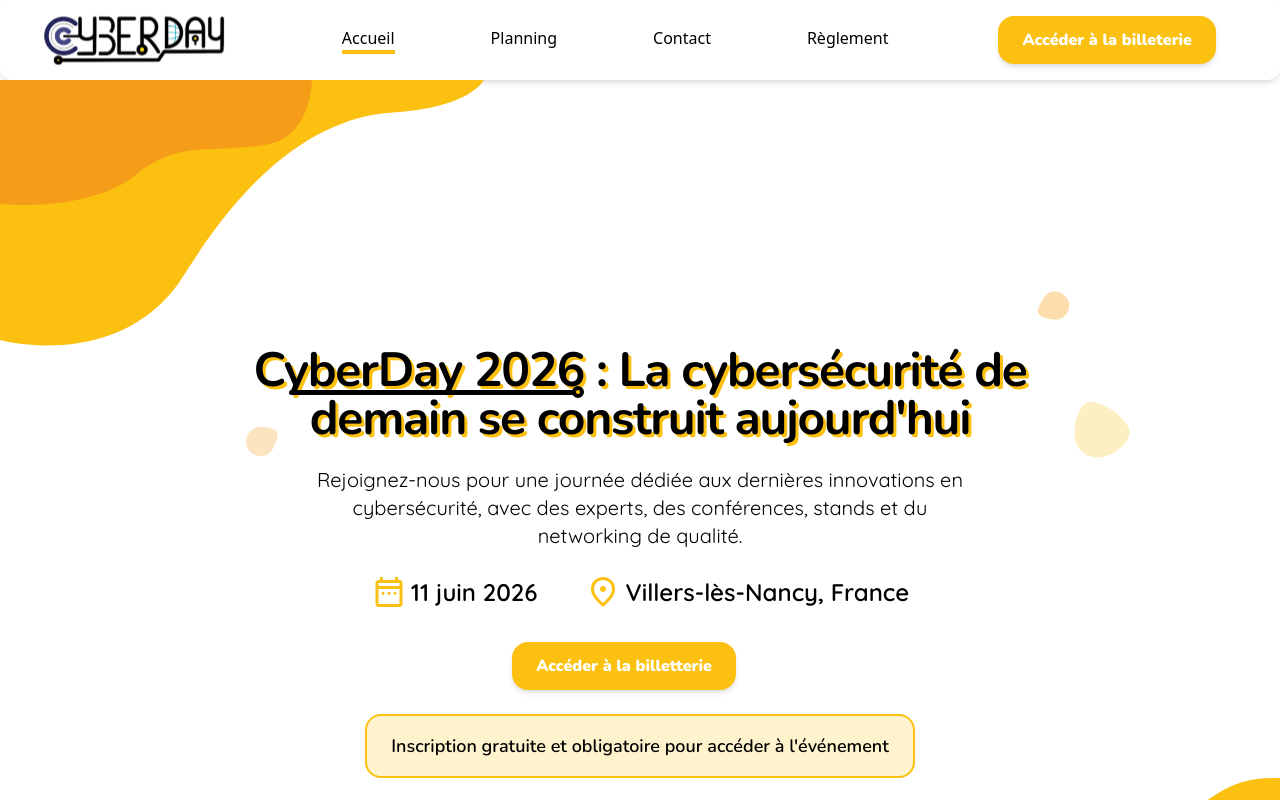
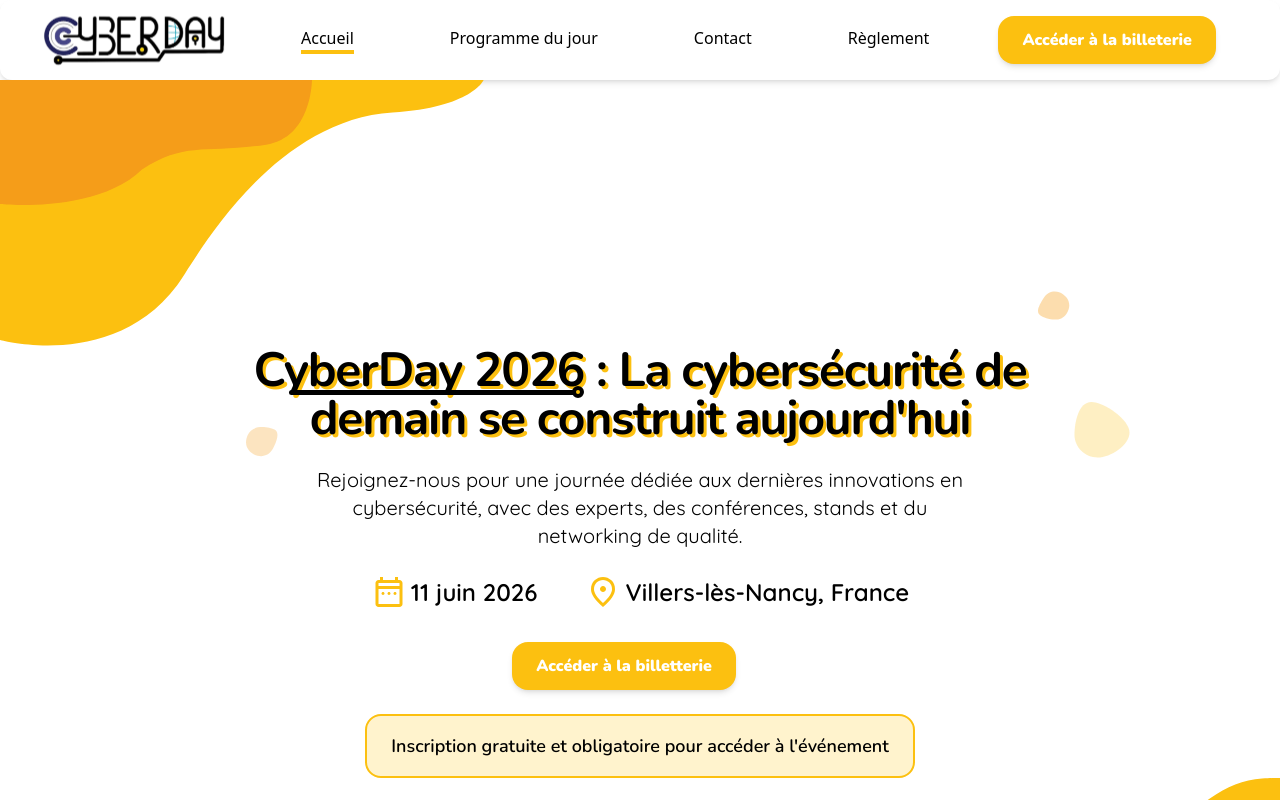
Before and after one commit to Raytara/CESI-Cyberday, a React (Vite) app: page / in a window 1280 px wide. Shown: the top 800 px of the page. Built offline with nearby package versions, Linux system fonts and the light colour scheme.

Commit message:
Modification Planning en programme du jour

```diff
--- a/src/component/Header.tsx
+++ b/src/component/Header.tsx
@@ -26,7 +26,7 @@ export default function Header() {
                     Accueil
                 </NavLink>
                 <NavLink to="/planning" className={({ isActive }) => isActive ? "text-[16px] border-b-4 border-[#FCC010] text-black" : "text-[16px] border-b-4 border-transparent"}>
-                    Planning
+                    Programme du jour
                 </NavLink>
                 <NavLink to="/contact" className={({ isActive }) => isActive ? "text-[16px] border-b-4 border-[#FCC010] text-black" : "text-[16px] border-b-4 border-transparent"}>
                     Contact
@@ -92,7 +92,7 @@ export default function Header() {
                         onClick={closeMenu}
                         className={({ isActive }) => `px-6 py-4 text-[16px] ${isActive ? 'bg-[#FCC010] bg-opacity-10 border-l-4 border-[#FCC010] text-black font-bold' : 'text-gray-700 hover:bg-gray-50'}`}
                     >
-                        Planning
+                        Programme du jour
                     </NavLink>
                     <NavLink
                         to="/contact"
```
